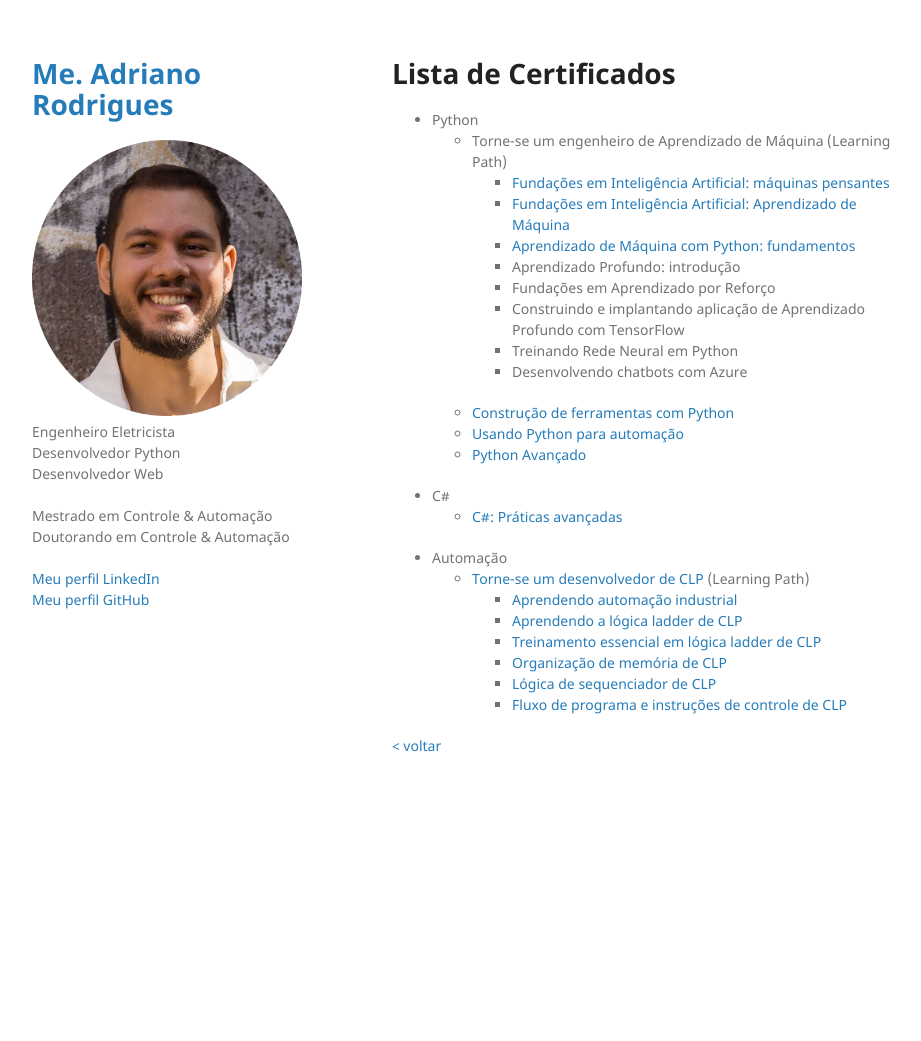
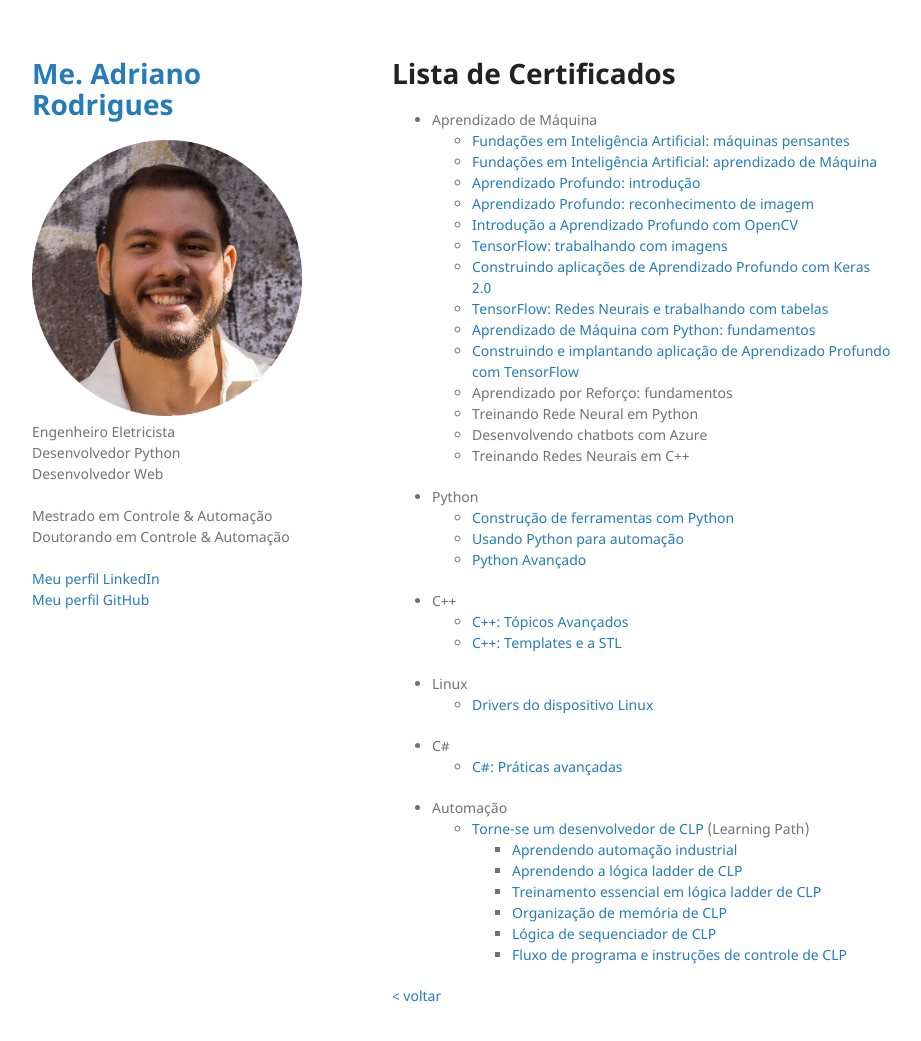
Before and after one commit to Adrianordp/Adrianordp.github.io, a Jekyll site: the page built from certificates/index.md, in a window 1280 px wide and 1076 px high. Shown: the top 1041 px of the window, without its empty margins (178-1099 px from the left). Built offline with Jekyll 4.4.1, drawn with Linux system fonts in a browser that asks for light colours.

Commit message:
Added many certificates and refactored certificate topics

```diff
--- a/certificates/index.md
+++ b/certificates/index.md
@@ -6,19 +6,30 @@ layout: default
 
 # Lista de Certificados
 
+- Aprendizado de Máquina
+    - [Fundações em Inteligência Artificial: máquinas pensantes](./CertificateOfCompletion_Artificial%20Intelligence%20Foundations%20Thinking%20Machines.pdf)
+    - [Fundações em Inteligência Artificial: aprendizado de Máquina](./CertificateOfCompletion_Artificial%20Intelligence%20Foundations%20Machine%20Learning.pdf)
+    - [Aprendizado Profundo: introdução](/certificates/CertificateOfCompletion_Deep%20Learning%20Getting%20Started.pdf)
+    - [Aprendizado Profundo: reconhecimento de imagem](./CertificateOfCompletion_Deep%20Learning%20Image%20Recognition.pdf)
+    - [Introdução a Aprendizado Profundo com OpenCV](./CertificateOfCompletion_Introduction%20to%20Deep%20Learning%20with%20OpenCV.pdf)
+    - [TensorFlow: trabalhando com imagens](./CertificateOfCompletion_TensorFlow%20Working%20with%20Images.pdf)
+    - [Construindo aplicações de Aprendizado Profundo com Keras 2.0](./CertificateOfCompletion_Building%20Deep%20Learning%20Applications%20with%20Keras%202.0.pdf)
+    - [TensorFlow: Redes Neurais e trabalhando com tabelas](./CertificateOfCompletion_TensorFlow%20Neural%20Networks%20and%20Working%20with%20Tables.pdf)
+    - [Aprendizado de Máquina com Python: fundamentos](./CertificateOfCompletion_Machine%20Learning%20with%20Python%20Foundations.pdf)
+    - [Construindo e implantando aplicação de Aprendizado Profundo com TensorFlow](/certificates/CertificateOfCompletion_Building%20and%20Deploying%20Deep%20Learning%20Applications%20with%20TensorFlow.pdf)
+    - Aprendizado por Reforço: fundamentos
+    - Treinando Rede Neural em Python
+    - Desenvolvendo chatbots com Azure
+    - Treinando Redes Neurais em C++
 - Python
-    - Torne-se um engenheiro de Aprendizado de Máquina (Learning Path)
-        - [Fundações em Inteligência Artificial: máquinas pensantes](./CertificateOfCompletion_Artificial%20Intelligence%20Foundations%20Thinking%20Machines.pdf)
-        - [Fundações em Inteligência Artificial: Aprendizado de Máquina](./CertificateOfCompletion_Artificial%20Intelligence%20Foundations%20Machine%20Learning.pdf)
-        - [Aprendizado de Máquina com Python: fundamentos](./CertificateOfCompletion_Machine%20Learning%20with%20Python%20Foundations.pdf)
-        - Aprendizado Profundo: introdução
-        - Fundações em Aprendizado por Reforço
-        - Construindo e implantando aplicação de Aprendizado Profundo com TensorFlow
-        - Treinando Rede Neural em Python
-        - Desenvolvendo chatbots com Azure
     - [Construção de ferramentas com Python](./CertificateOfCompletion_Building%20Tools%20with%20Python.pdf)
     - [Usando Python para automação](./CertificateOfCompletion_Using%20Python%20for%20Automation.pdf)
     - [Python Avançado](./CertificateOfCompletion_Advanced%20Python.pdf)
+- C++
+    - [C++: Tópicos Avançados](./CertificateOfCompletion_C%20Advanced%20Topics.pdf)
+    - [C++: Templates e a STL](./CertificateOfCompletion_C%20Templates%20and%20the%20STL.pdf)
+- Linux
+    - [Drivers do dispositivo Linux](./CertificateOfCompletion_Linux%20Device%20Drivers%20.pdf)
 - C#
     - [C#: Práticas avançadas](./CertificateOfCompletion_C%20Advanced%20Practices.pdf)
 - Automação
```
Also changed, not shown: en/certificates/index.md (+22 -9 lines), 10 other files.
